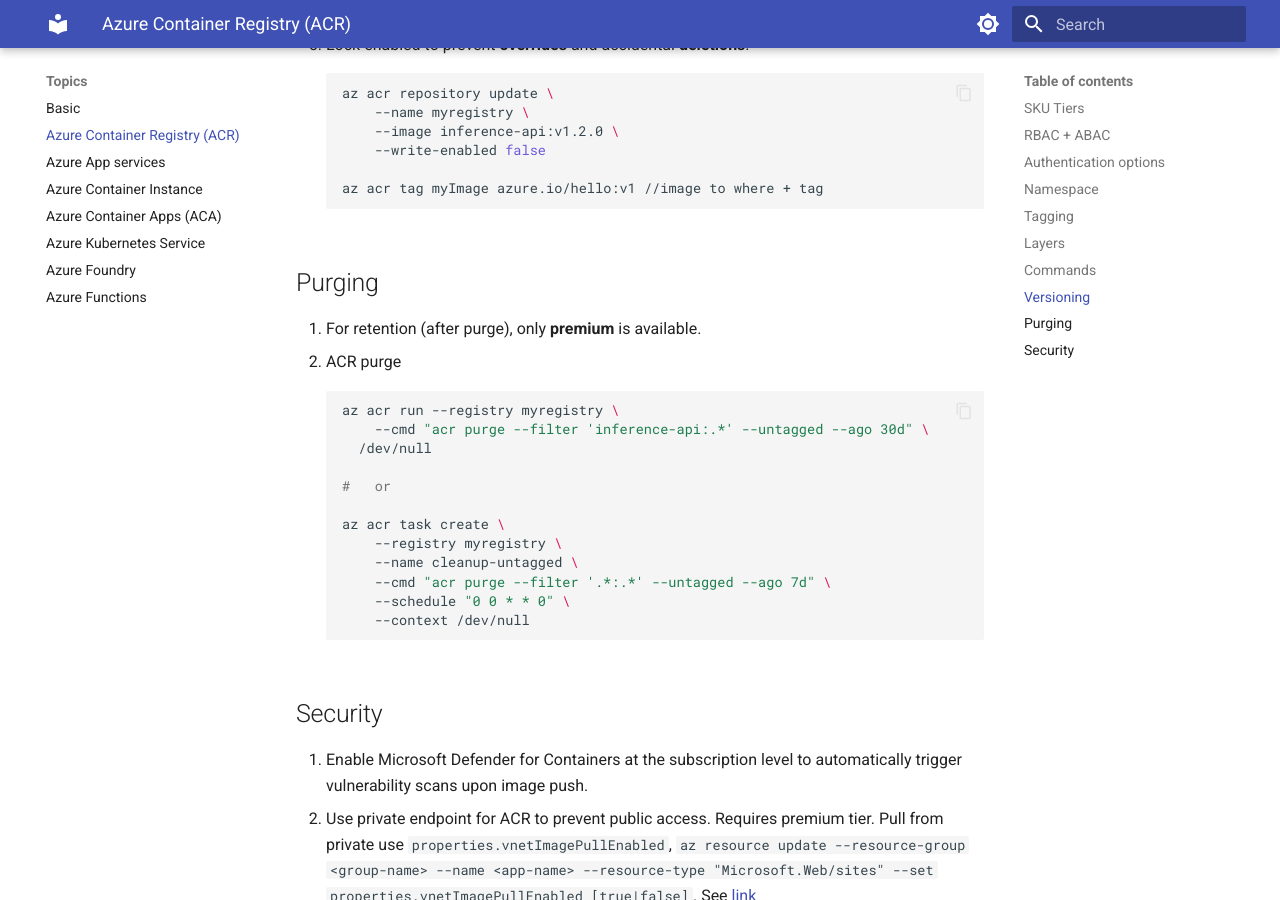
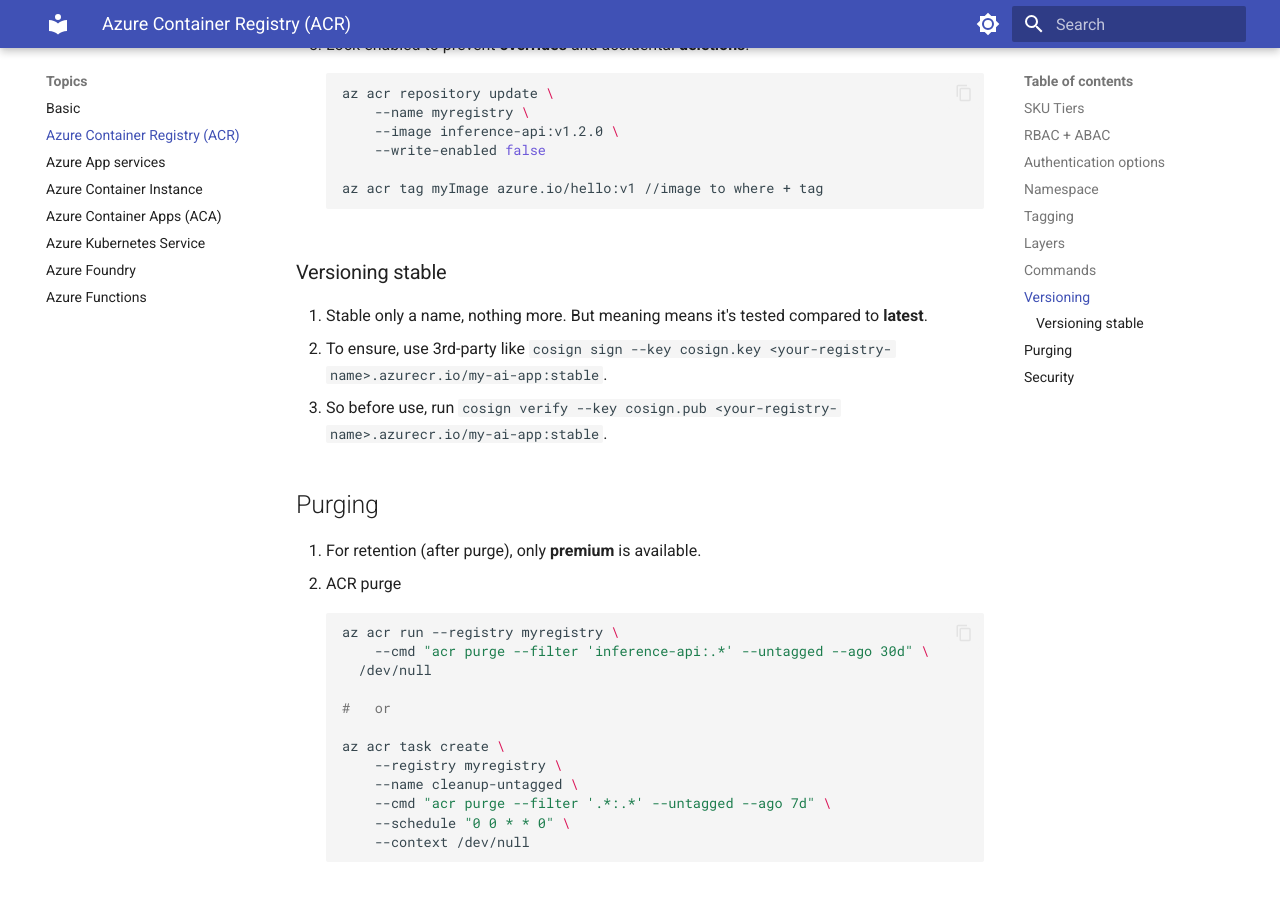
Before and after one commit to yoonghan/AI-Cloud-Developer, an MkDocs documentation site: the page built from docs/AzureContainerRegistry.md, in a window 1280 px wide and 900 px high, scrolled down 2960 px. Built offline with MkDocs 1.6.1 and Material for MkDocs 9.7.7, drawn with Linux system fonts in a browser that asks for light colours.

Commit message:
Add signed registry

````diff
--- a/docs/AzureContainerRegistry.md
+++ b/docs/AzureContainerRegistry.md
@@ -86,6 +86,11 @@
 az acr tag myImage azure.io/hello:v1 //image to where + tag
 ```
 
+### Versioning stable
+1. Stable only a name, nothing more. But meaning means it's tested compared to **latest**.
+2. To ensure, use 3rd-party like `cosign sign --key cosign.key <your-registry-name>.azurecr.io/my-ai-app:stable`.
+3. So before use, run `cosign verify --key cosign.pub <your-registry-name>.azurecr.io/my-ai-app:stable`.
+
 ## Purging
 1. For retention (after purge), only **premium** is available.
 2. ACR purge
````
